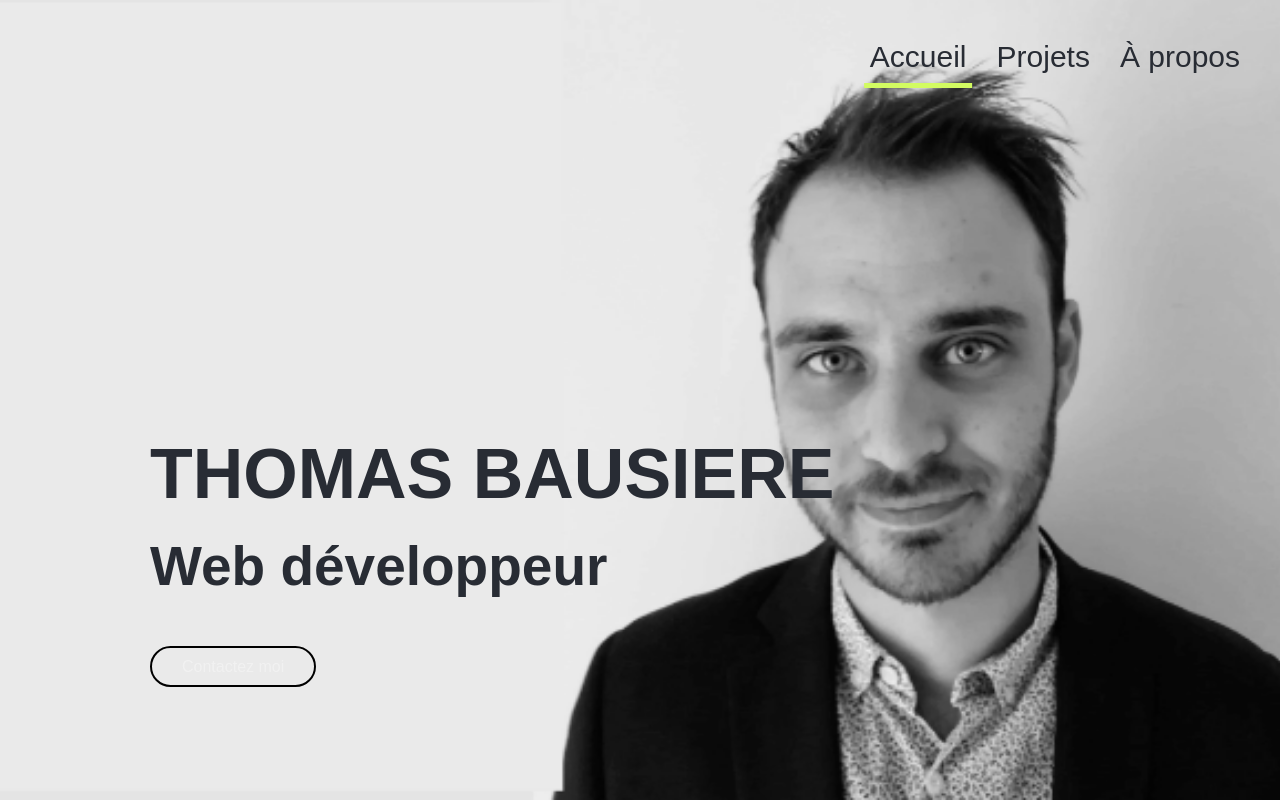
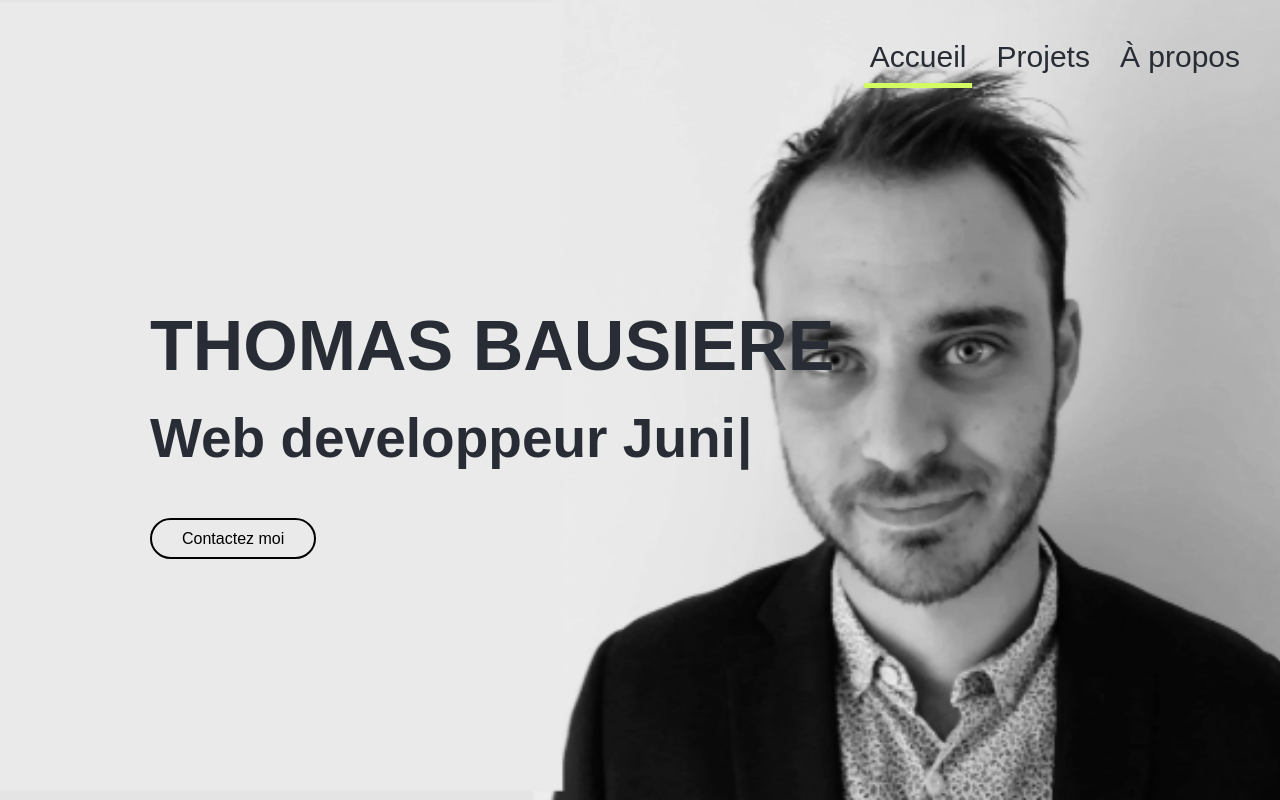
Before and after one commit to ThomasBausiere/PersonalWebSite, a React (Create React App) app: page / in a window 1280 px wide. Built offline with nearby package versions, Linux system fonts and the light colour scheme.

Commit message:
ajout/correction du css

```diff
--- a/src/index.js
+++ b/src/index.js
@@ -2,6 +2,8 @@ import React from 'react';
 import ReactDOM from 'react-dom';
 import App from './App';
 import "./styles/index.scss";
+import Typewriter from 'typewriter-effect/dist/core';
+
 
 
 ReactDOM.render(
@@ -10,3 +12,32 @@ ReactDOM.render(
   </React.StrictMode>,
   document.getElementById('root')
 );
+
+
+const txtAnim= document.querySelector('h2');
+new Typewriter (txtAnim,{
+    loop: true,
+    deleteSpeed:100,
+
+
+})
+
+.typeString(' Web developpeur !')
+.pauseFor(1000)
+.deleteChars(2)
+.typeString('<strong> Junior </strong>')
+.pauseFor(1000)
+.deleteChars(8)
+.typeString('<span style="color:red "> HTML <span> !')
+.pauseFor(1000)
+.deleteChars(8)
+.typeString('<span style="color:#27ae60"> Css<span> !')
+.pauseFor(1000)
+.deleteChars(5)
+.typeString('<span style="color:#ff6910 "> Javascript <span> !')
+.pauseFor(1000)
+.deleteChars(13)
+.typeString('<span style="color:midnightblue "> React <span> !')
+.pauseFor(1000)
+.deleteChars(8)
+.start()
--- a/src/styles/_About.scss
+++ b/src/styles/_About.scss
@@ -93,6 +93,10 @@
 
     }
     .photo{
+        position: relative;
+        display: flex;
+        width:50%;
+        justify-content: center;
         padding-right: 2%;
         padding-left:2%;
         padding-top: 2%;
@@ -101,8 +105,8 @@
 
         img{
 
-            height:100% ;
-            width: auto;
+            height:auto;
+            width: 100%;
             filter: drop-shadow(20px 0 4px black);
 
 
@@ -111,7 +115,7 @@
     .rightside{
         margin-left:5%;
         position: relative;
-        width: 50%;
+        width:50%;
         display:flex;
         flex-direction: column;
         background-size: cover;
--- a/src/styles/_Home.scss
+++ b/src/styles/_Home.scss
@@ -1,16 +1,17 @@
 .acceuil{
 
-    position: absolute;
+    position: fixed;
     width: 100%;
     height: 100%;
     background: url('../background_thomas.png');
+    background-color: $color-2;
     background-size: cover;
-    background-repeat: no-repeat;
+    background-repeat: repeat;
     background-position: center;
 }
 h1{
     font-size:70px;
-    padding-top: 25%;
+    padding-top: 15%;
     padding-left: 150px;
 
 }
@@ -25,6 +26,7 @@ h2{
     padding-left: 240px;
     margin: 20px 0 40px 0;
     border-left: 3px solid black;
+
 
 }
 
@@ -50,8 +52,8 @@ h2{
     text-decoration: none;
     padding:10px 30px;
     border-radius: 25px;
-    border: 2px solid black;
-    color:$color-2;
+    border: 2px solid $color-0;
+    color:$color-0;
     transition: all 0.2s ease-in-out;
 
 }
--- a/src/styles/_projets.scss
+++ b/src/styles/_projets.scss
@@ -1,3 +1,4 @@
+
 .projets{
     display:flex;
     flex-direction: column;
@@ -45,6 +46,7 @@
 
  // Article 1 (H1, p, btn, img)
     .art1{
+            background-color: $color-4;
             display: flex;
             flex-direction: row;
             padding: 5%;
@@ -103,10 +105,9 @@
             // img 1 ( right side)
 
             .vitrine1{
-                display: flex;
-                align-items: center;
+                    display: flex;
+                    align-items: center;
                     position: relative;
-
                     border-left:5px solid $color-1;
                     height: 550px;
                     margin-right:10px;
--- a/src/styles/_settings.scss
+++ b/src/styles/_settings.scss
@@ -13,6 +13,7 @@ $color-4: rgb(32, 35, 42);
 }
 body {
 
+  background-color: $color-4;
   max-width: 100%;
   height:cover;
   font-family: $font-1;
```
